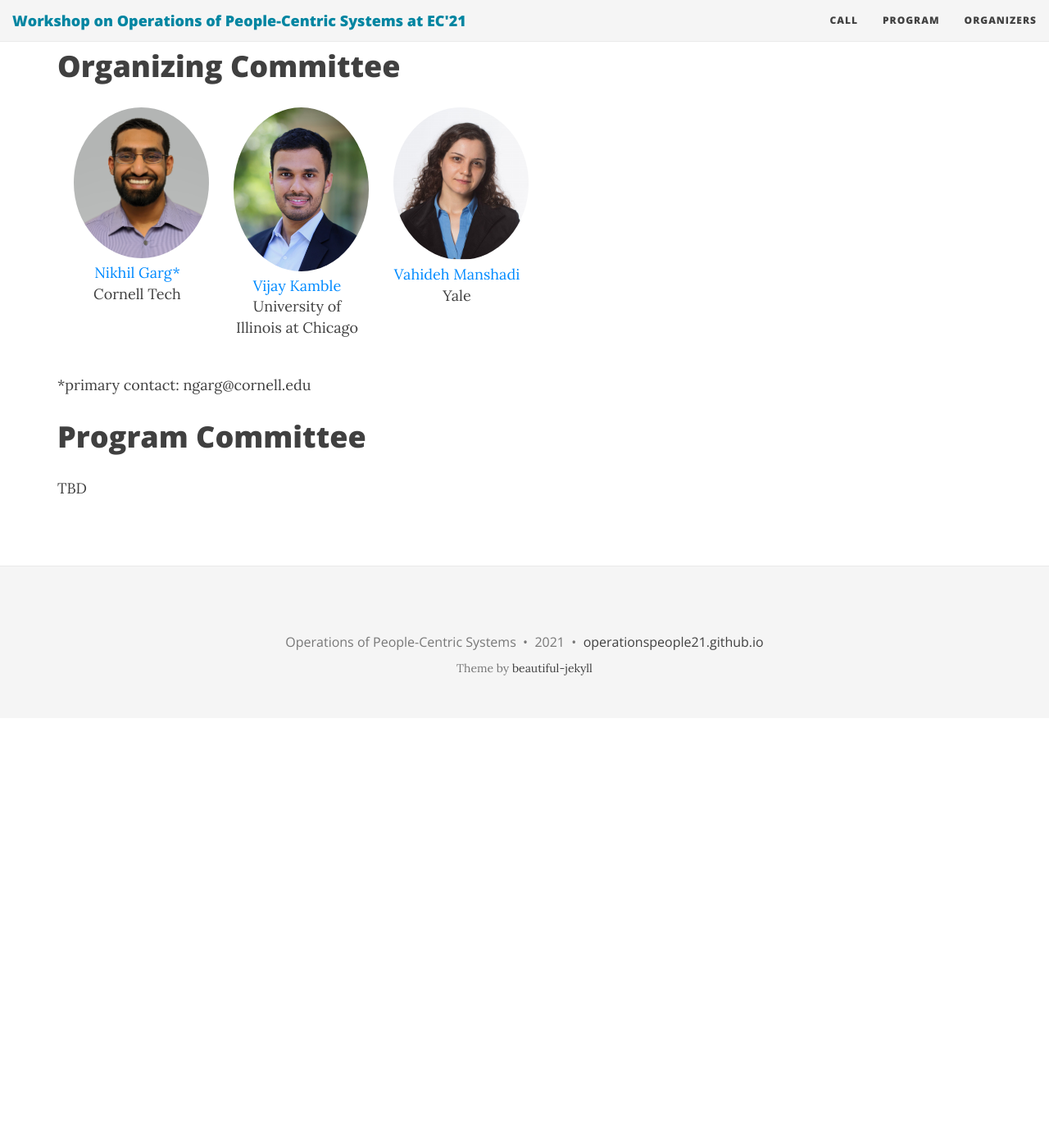
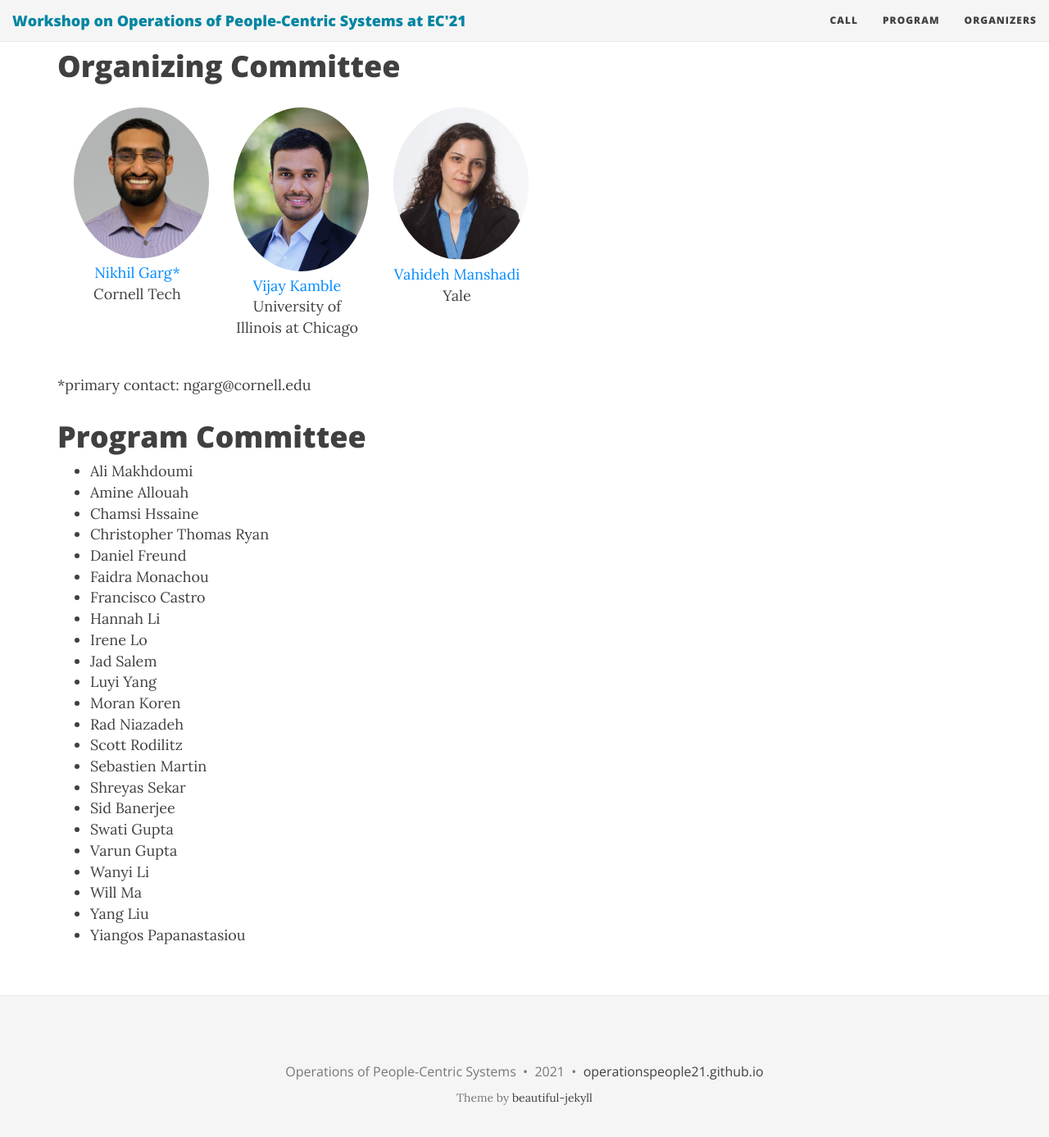
Before and after one commit to operationspeople21/operationspeople21.github.io, a Jekyll site: the page built from Organizers.md, in a window 1280 px wide and 1400 px high, scrolled down 295 px. Shown: the top 1387 px of the window at 82% size. Built offline with Jekyll 4.4.1, drawn with Linux system fonts in a browser that asks for light colours; nearby versions of some CDN libraries; before the commit the page ends 1171 px from its top, so only the background shows below that.

```diff
--- a/Organizers.md
+++ b/Organizers.md
@@ -22,4 +22,8 @@ use-site-title: true
 
 # Program Committee
 
-TBD
+<ul>
+{% for thing in site.data.pc.pc %}
+<li>{{thing}}</li>
+{% endfor %}
+</ul>
--- a/_data/pc.yml
+++ b/_data/pc.yml
@@ -0,0 +1 @@
+pc: [Ali Makhdoumi, Amine Allouah, Chamsi Hssaine, Christopher Thomas Ryan, Daniel Freund, Faidra Monachou, Francisco Castro, Hannah Li, Irene Lo, Jad Salem, Luyi Yang, Moran Koren, Rad Niazadeh, Scott Rodilitz, Sebastien Martin, Shreyas Sekar, Sid Banerjee, Swati Gupta, Varun Gupta, Wanyi Li, Will Ma, Yang Liu, Yiangos Papanastasiou]
```
Also changed, not shown: _data/speakers.yml (+13 -6 lines), cfp.md (+2 -2 lines), index.md (+20 -3 lines), speakers.md (deleted, +0 -24 lines), img/sean.png (added), 1 other file.
